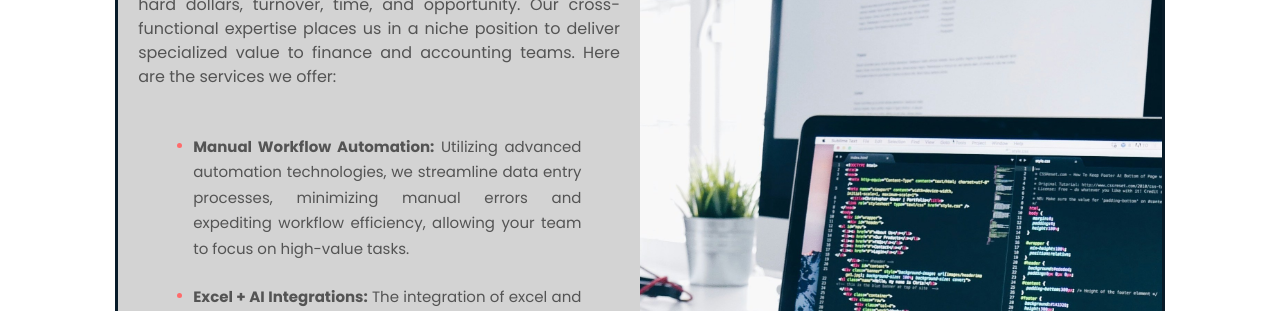
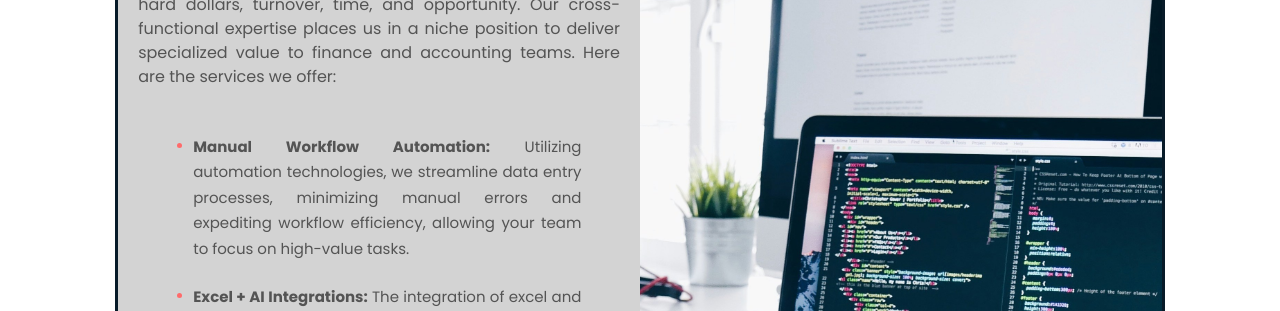
Before and after one commit to kylecburgoyneF9/business_website, a Vue app: page /consulting in a window 1280 px wide. Shown: the part 3160-3471 px from the top of the page. Built offline with nearby package versions, Linux system fonts and the light colour scheme.

Commit message:
Update ConsultingView.vue

```diff
--- a/src/views/ConsultingView.vue
+++ b/src/views/ConsultingView.vue
@@ -105,7 +105,7 @@
                         opportunity. Our cross-functional expertise places us in a niche position to deliver specialized
                         value to finance and accounting teams. Here are the services we offer:</p>
                     <ul class="styled-list">
-                        <li><strong>Manual Workflow Automation:</strong> Utilizing advanced automation technologies, we
+                        <li><strong>Manual Workflow Automation:</strong> Utilizing automation technologies, we
                             streamline data
                             entry
                             processes, minimizing manual errors and expediting workflow efficiency, allowing your team
```
